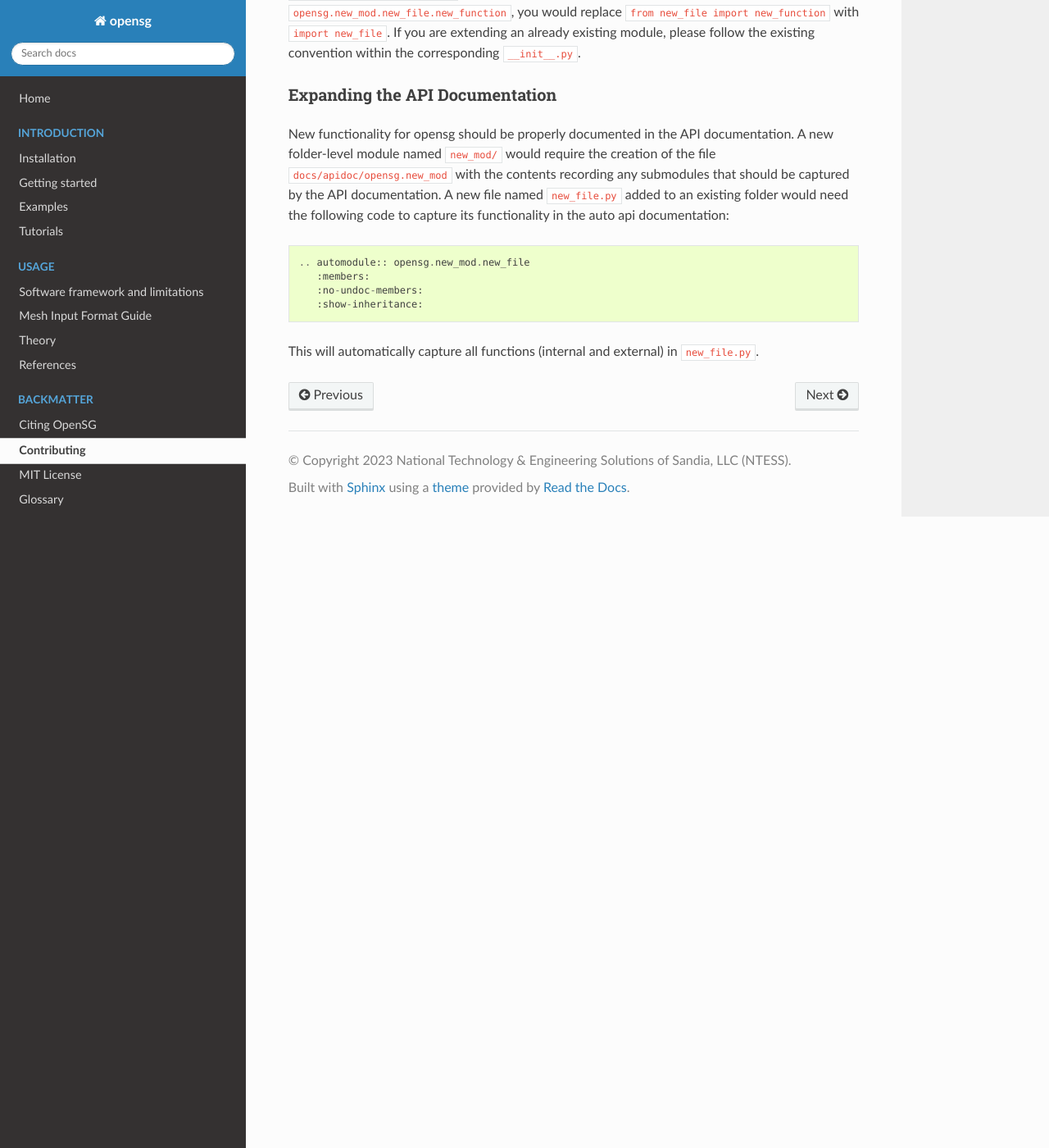
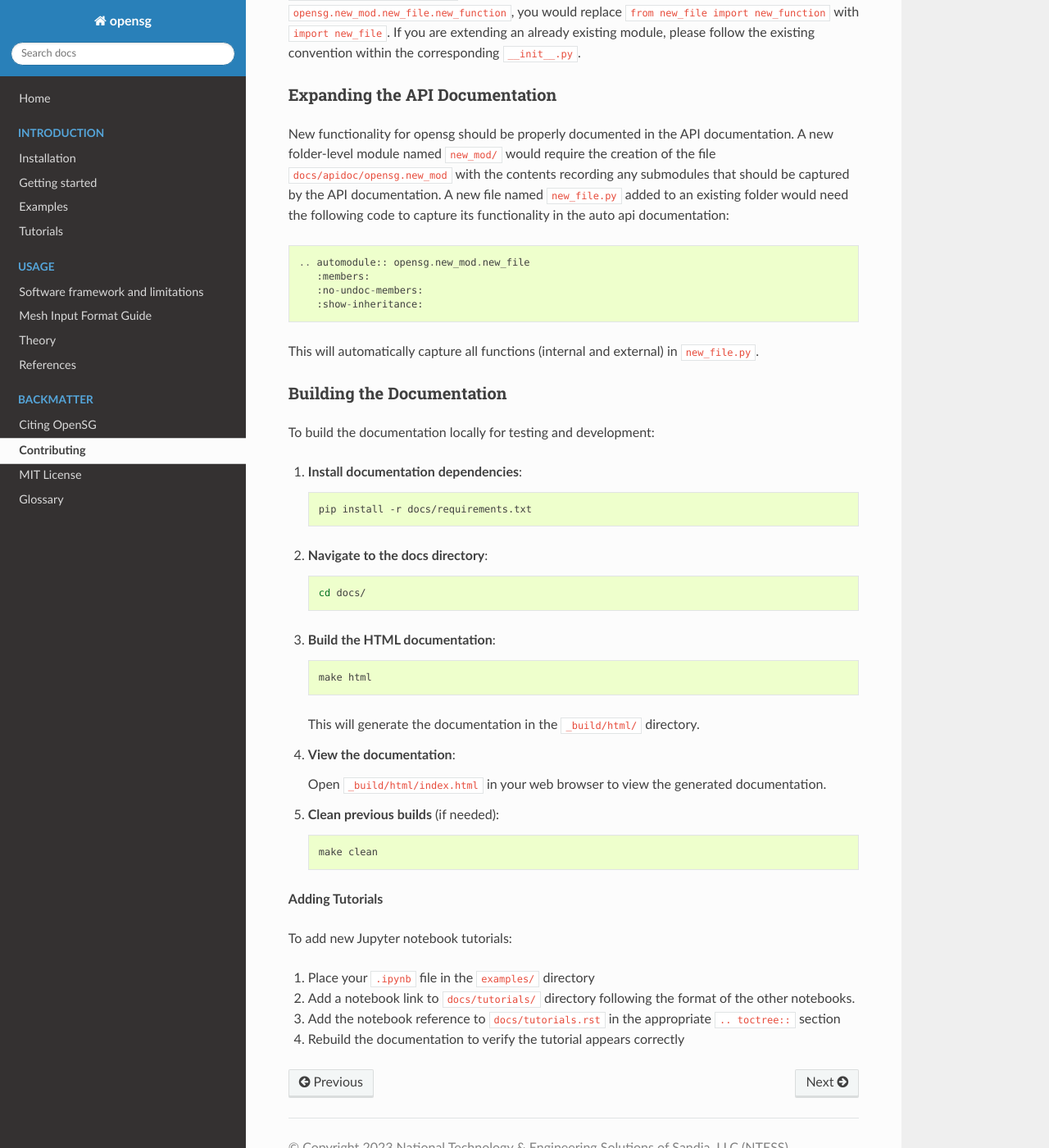
Before and after one commit to wenbinyugroup/OpenSG, a Sphinx documentation site: the page built from docs/contributing.rst, in a window 1280 px wide and 1400 px high, scrolled down 3104 px. Shown: the whole window at 82% size. Built offline with Sphinx 7.4.7 and the Read the Docs theme 3.1.0, drawn with Linux system fonts in a browser that asks for light colours; pages that are not in the unit, such as notebooks, are missing from menus.

Commit message:
add documentation building instructions

```diff
--- a/docs/contributing.rst
+++ b/docs/contributing.rst
@@ -193,3 +193,47 @@ need the following code to capture its functionality in the auto api documentati
       :show-inheritance:
 
 This will automatically capture all functions (internal and external) in ``new_file.py``.
+
+Building the Documentation
+^^^^^^^^^^^^^^^^^^^^^^^^^^^
+
+To build the documentation locally for testing and development:
+
+1. **Install documentation dependencies**:
+
+   .. code-block:: bash
+
+      pip install -r docs/requirements.txt
+
+2. **Navigate to the docs directory**:
+
+   .. code-block:: bash
+
+      cd docs/
+
+3. **Build the HTML documentation**:
+
+   .. code-block:: bash
+
+      make html
+
+   This will generate the documentation in the ``_build/html/`` directory.
+
+4. **View the documentation**:
+
+   Open ``_build/html/index.html`` in your web browser to view the generated documentation.
+
+5. **Clean previous builds** (if needed):
+
+   .. code-block:: bash
+
+      make clean
+
+**Adding Tutorials**
+
+To add new Jupyter notebook tutorials:
+
+1. Place your ``.ipynb`` file in the ``examples/`` directory
+2. Add a notebook link to ``docs/tutorials/`` directory following the format of the other notebooks.
+3. Add the notebook reference to ``docs/tutorials.rst`` in the appropriate ``.. toctree::`` section
+4. Rebuild the documentation to verify the tutorial appears correctly
```
